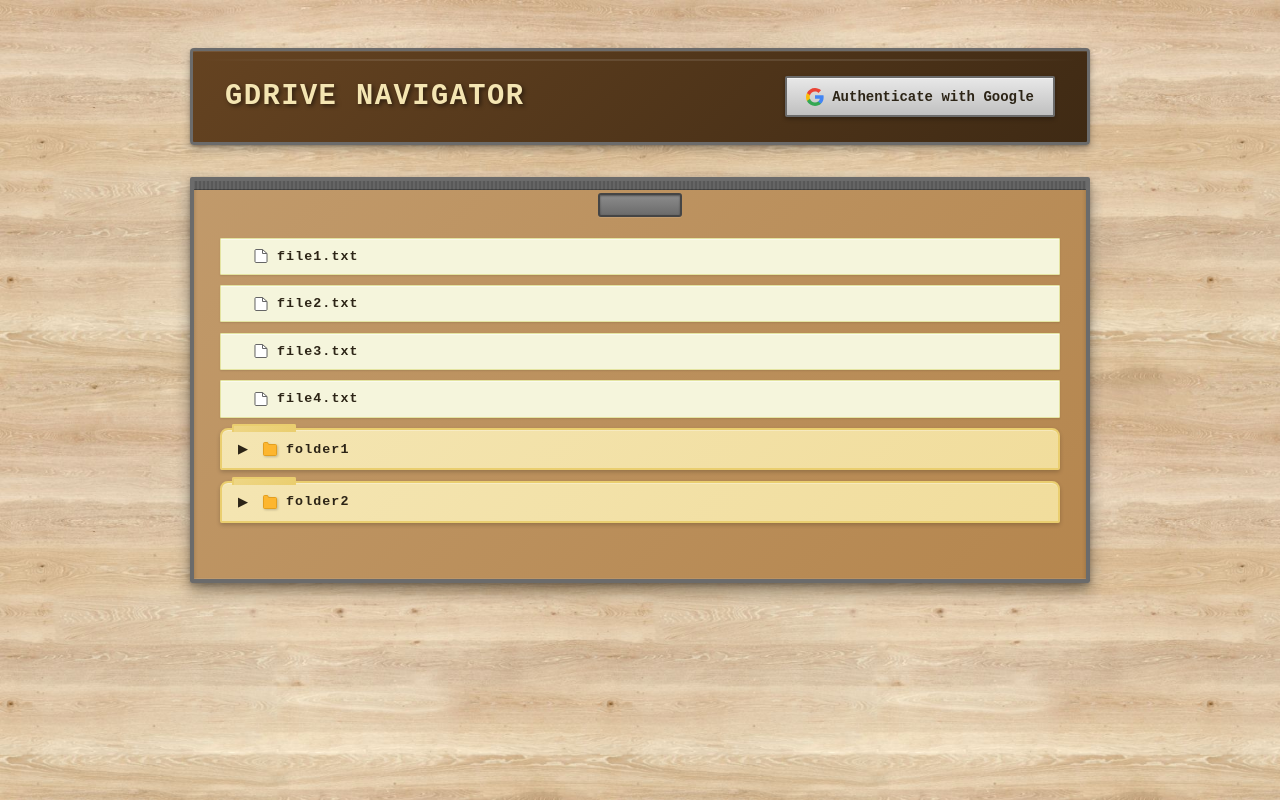
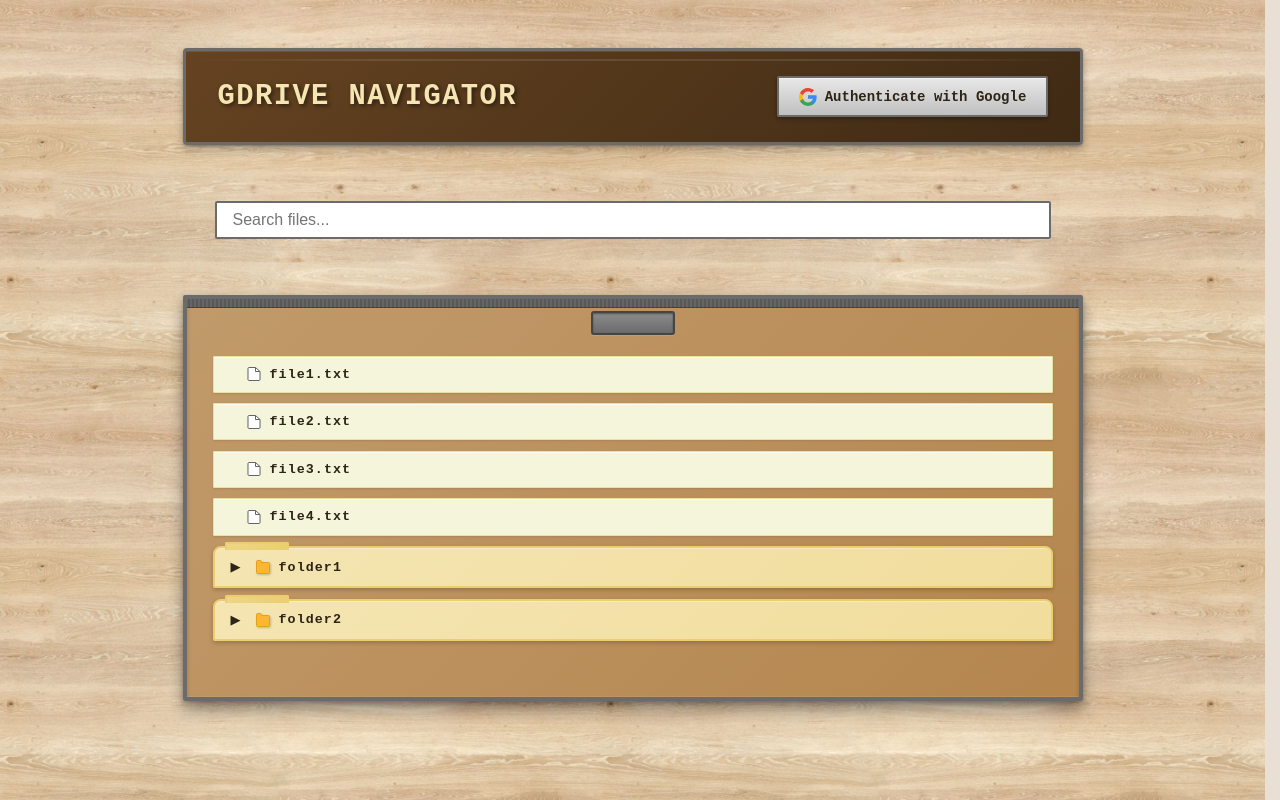
Before and after one commit to ktut/gdrive-navigator, a Vue app: page / in a window 1280 px wide. Built offline with nearby package versions, Linux system fonts and the light colour scheme.

Commit message:
Add basic search functionality

```diff
--- a/src/App.vue
+++ b/src/App.vue
@@ -25,6 +25,7 @@ export default defineComponent({
       expandedFolders: new Set<string>(),
       isAuthenticated: false,
       isLoading: false,
+      searchQuery: '',
     }
   },
   mounted() {
@@ -38,6 +39,11 @@ export default defineComponent({
         gisLoaded()
       }
     }
+  },
+  computed: {
+    filteredFiles() {
+      return this.files.filter(file => file.filename.trim().toLowerCase().includes(this.searchQuery.trim().toLowerCase()))
+    },
   },
   methods: {
     onAuthClick() {
@@ -153,12 +159,15 @@ export default defineComponent({
         </button>
       </div>
     </nav>
+    <div v-if="!isLoading && files.length > 0" class="search-container">
+      <input type="text" v-model="searchQuery" placeholder="Search files..." class="search-input" />
+    </div>
     <div v-if="isLoading && files.length === 0" class="loading">
       Loading files...
     </div>
     <div v-else class="file-list">
       <FileItem
-        v-for="file in files"
+        v-for="file in filteredFiles"
         :key="file.id"
         :file="file"
         :depth="0"
@@ -358,4 +367,19 @@ export default defineComponent({
     }
 }
 
+.search-container {
+  width: 100%;
+  max-width: 900px;
+  margin-bottom: 2rem;
+  padding: 1.5rem 2rem;
+}
+
+.search-input {
+  width: 100%;
+  padding: 0.5rem 1rem;
+  border: 2px solid $metal-accent;
+  border-radius: 2px;
+  font-size: 1rem;
+}
+
 </style>
--- a/src/styles/global.scss
+++ b/src/styles/global.scss
@@ -6,6 +6,7 @@
 
 :root {
     font-size: 16px;
+    scrollbar-gutter: stable;
 }
 
 body {
```
